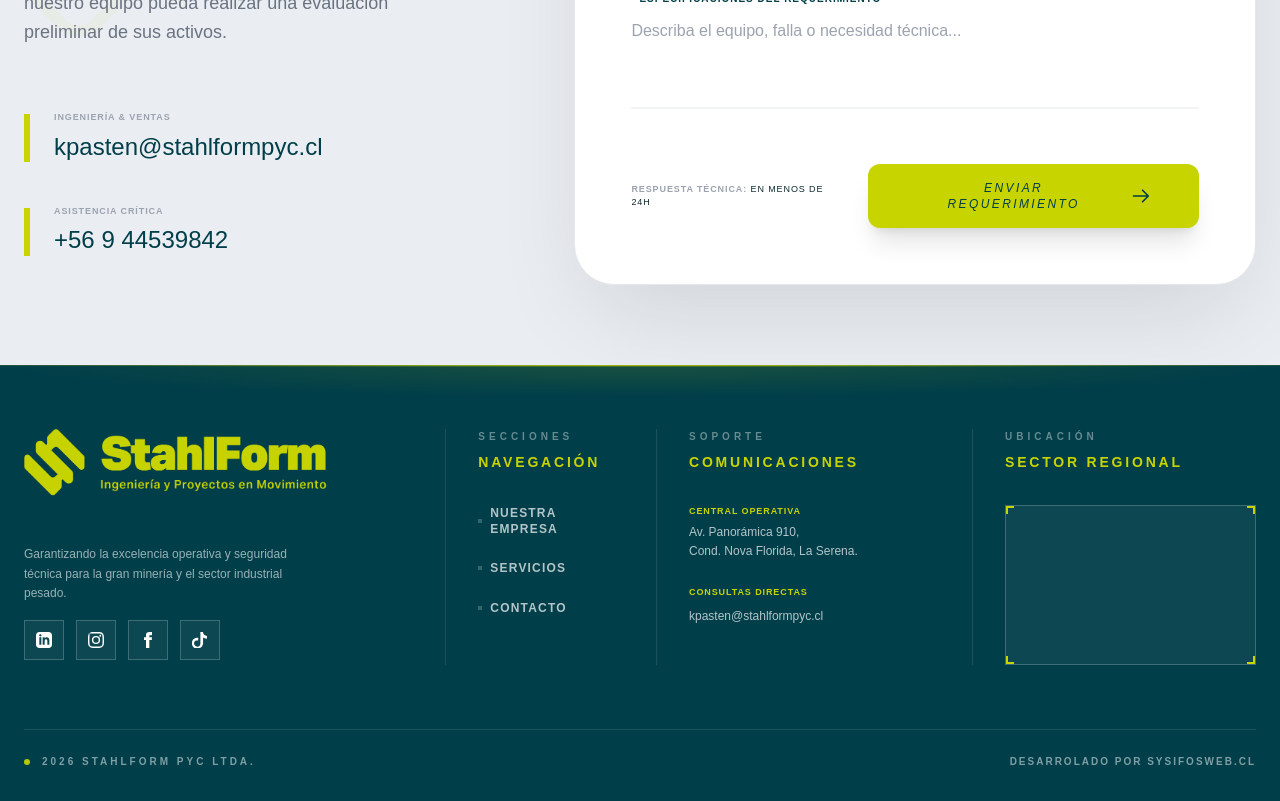
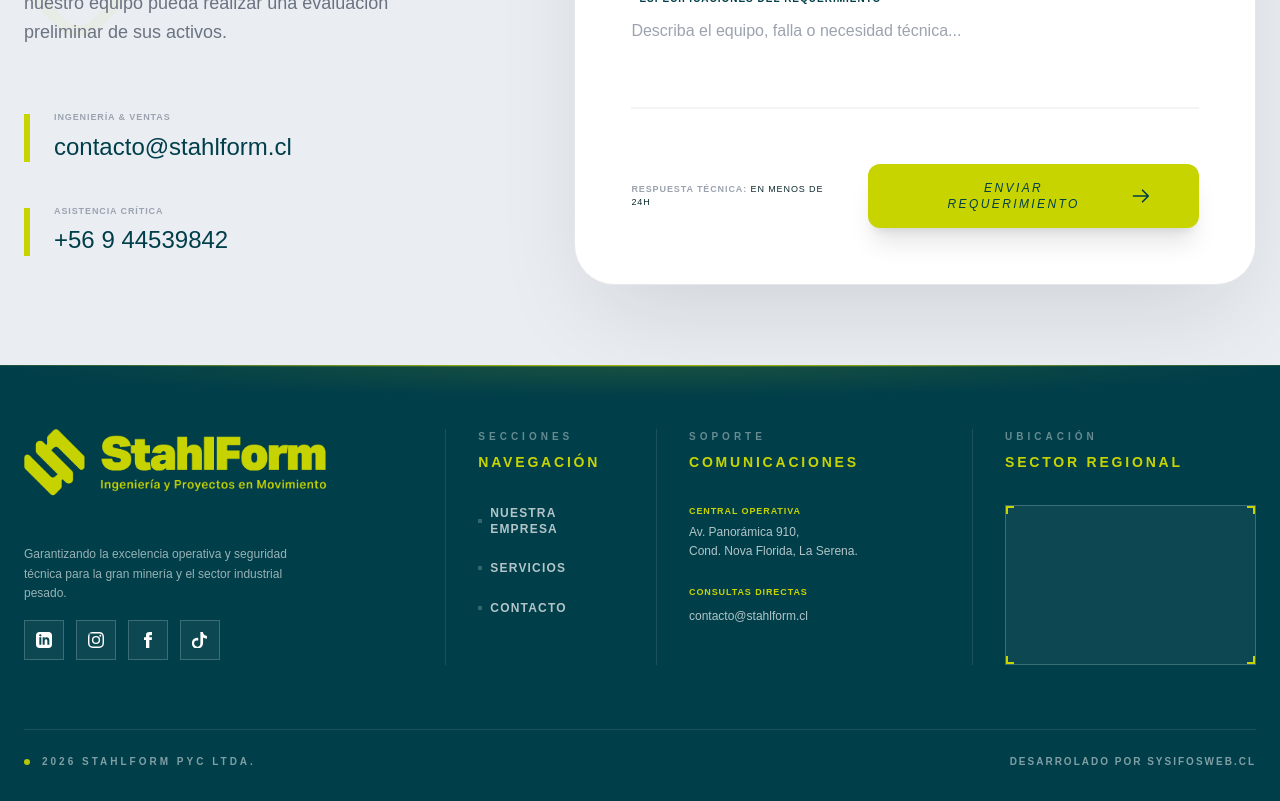
Before and after one commit to SysifosWeb/StahlFormFrontend, a Nuxt app: page /contacto in a window 1280 px wide. Shown: the part 720-1521 px from the top of the page. Built offline with nearby package versions, Linux system fonts and the light colour scheme; grey boxes are pictures that could not be loaded.

Commit message:
refactor: update UI components and rebuild application assets

```diff
--- a/app/components/AppFooter.vue
+++ b/app/components/AppFooter.vue
@@ -111,7 +111,7 @@ import logoStahlForm from '~/assets/img/02 Logo_VerdeWebP.webp'
                      <span class="text-[9px] sf-bold text-accent uppercase tracking-widest block mb-1">Consultas
                         Directas</span>
                      <a href="mailto:kpasten@stahlformpyc.cl"
-                        class="text-xs sf-light text-white/70 hover:text-accent transition-colors">kpasten@stahlformpyc.cl</a>
+                        class="text-xs sf-light text-white/70 hover:text-accent transition-colors">contacto@stahlform.cl</a>
                   </li>
                </ul>
             </div>
--- a/app/components/Contact/ContactForm.vue
+++ b/app/components/Contact/ContactForm.vue
@@ -147,7 +147,7 @@ const handleSubmit = async () => {
                 </div>
                 <div>
                   <p class="text-[9px] sf-bold text-gray-400 uppercase tracking-widest mb-1">Ingeniería & Ventas</p>
-                  <p class="text-xl sf-medium text-primary">kpasten@stahlformpyc.cl</p>
+                  <p class="text-xl sf-medium text-primary">contacto@stahlform.cl</p>
                 </div>
               </div>
               <div class="flex items-center gap-6 group">
@@ -240,8 +240,9 @@ const handleSubmit = async () => {
     </section>
 
     <!-- Decorative Recurso (Top Left) -->
-    <div class="absolute left-0 top-0 w-[400px] h-[400px] lg:w-[550px] lg:h-[550px] z-0 opacity-[0.05] pointer-events-none transform -translate-x-1/3 -translate-y-1/3">
-        <img :src="recursoDecor" alt="Decoration" class="w-full h-full object-contain" />
+    <div
+      class="absolute left-0 top-0 w-[400px] h-[400px] lg:w-[550px] lg:h-[550px] z-0 opacity-[0.05] pointer-events-none transform -translate-x-1/3 -translate-y-1/3">
+      <img :src="recursoDecor" alt="Decoration" class="w-full h-full object-contain" />
     </div>
   </div>
 </template>
--- a/app/components/company/CompanyChallenges.vue
+++ b/app/components/company/CompanyChallenges.vue
@@ -1,5 +1,5 @@
 <script setup>
-import torno3Image from '~/assets/img/Fotografias_Webp/Tormo_5.webp'
+import torno3Image from '~/assets/img/Fotografias_WEBP/Tormo_5.webp'
 </script>
 
 <template>
--- a/app/components/services/ServicesQuality.vue
+++ b/app/components/services/ServicesQuality.vue
@@ -2,7 +2,7 @@
   <section class="relative w-full bg-primary py-12 lg:py-24 overflow-hidden font-sans border-none">
     <!-- Cinematic Industrial Background -->
     <div class="absolute inset-0 z-0">
-        <img src="~/assets/img/Fotografias_Webp/02_pieza.webp" alt="Industrial Backdrop" class="w-full h-full object-cover grayscale opacity-10" />
+        <img src="~/assets/img/Fotografias_WEBP/02_pieza.webp" alt="Industrial Backdrop" class="w-full h-full object-cover grayscale opacity-10" />
     </div>
 
     <!-- Branding Geometric Shapes (Slide 3 Style) -->
```
